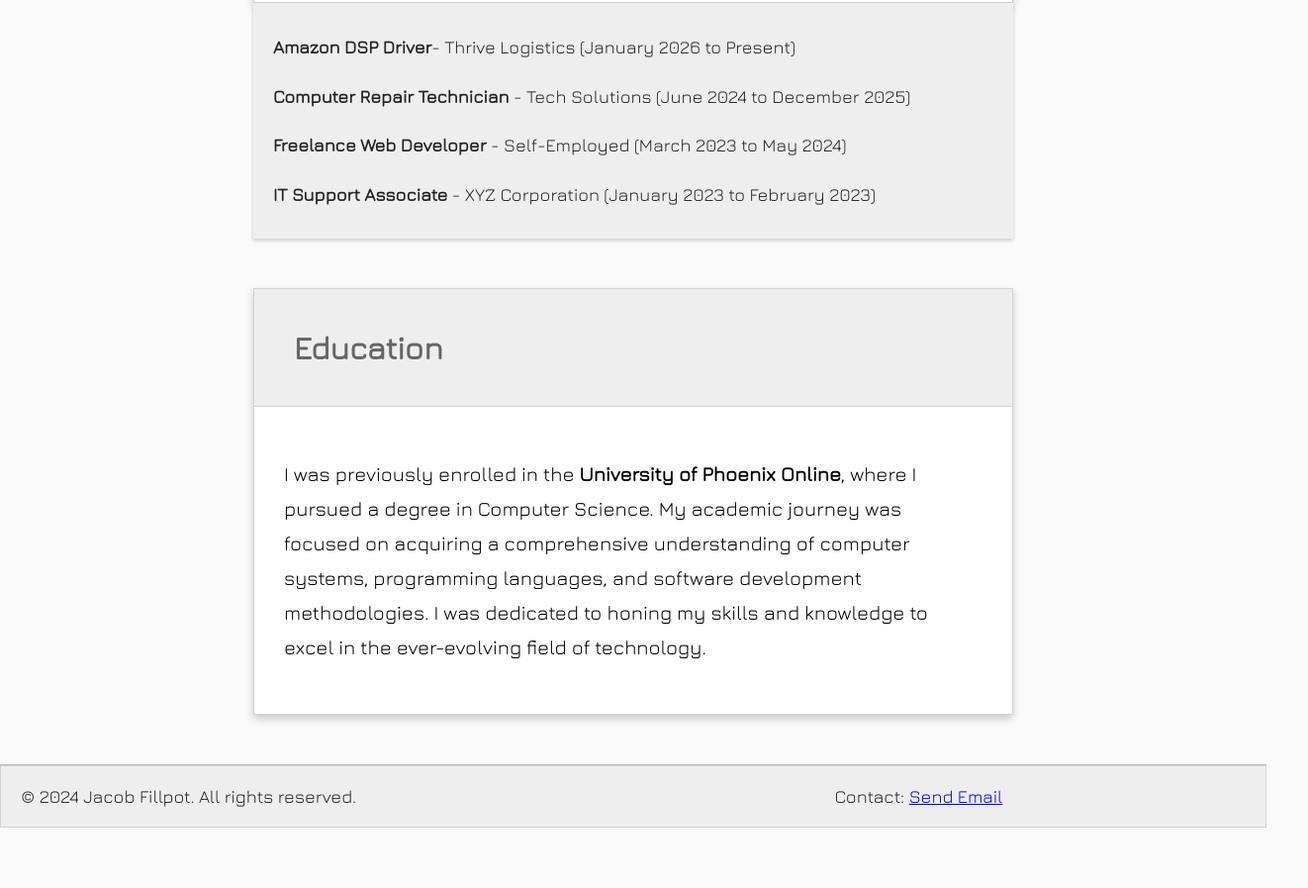
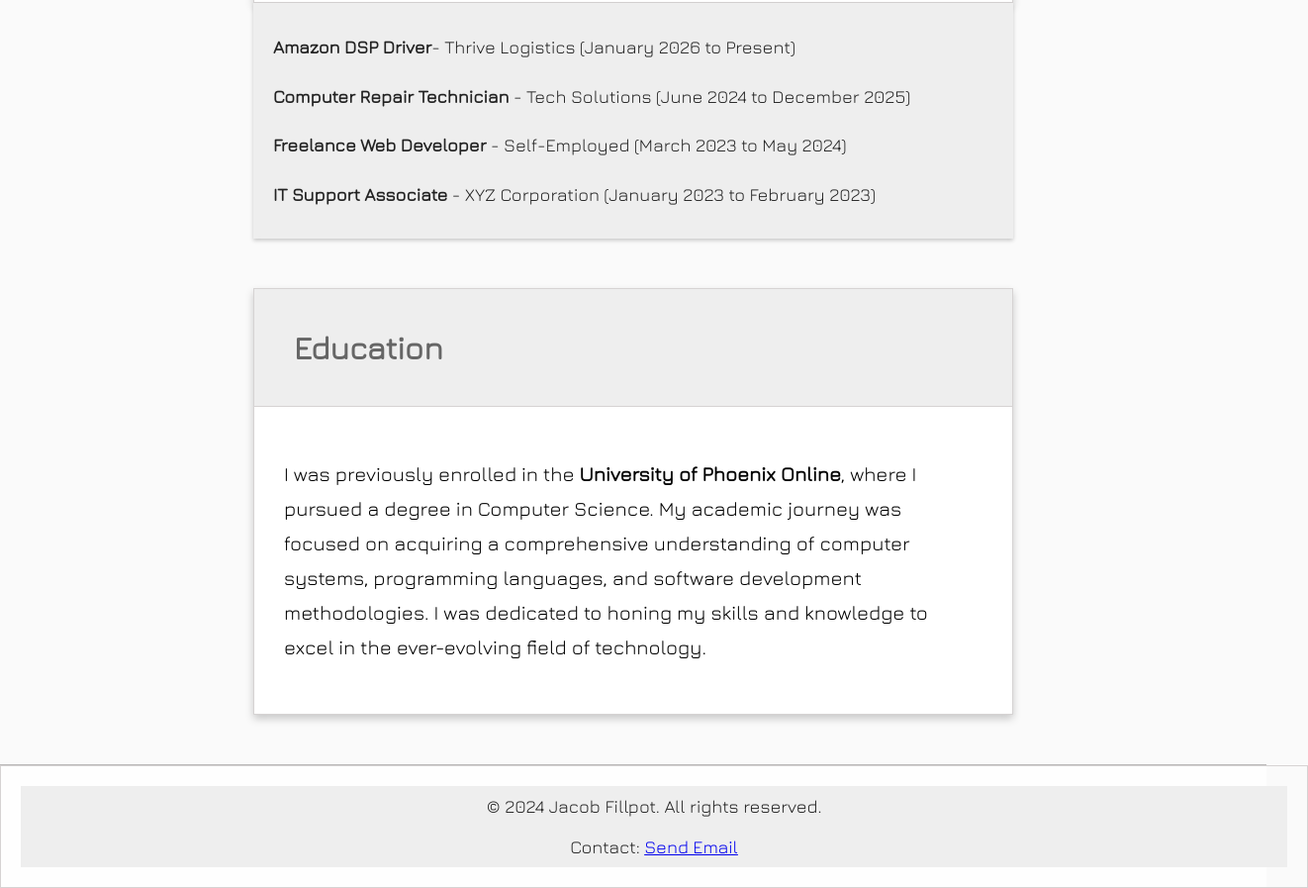
Before and after one commit to P3RPLEX3D/My-portfolio-Website, a plain HTML site: page index.Html in a window 1280 px wide. Shown: the part 2032-2929 px from the top of the page at 99% size, 1322 px wide, since content can reach past the window. Before the commit the page ends 2868 px from the top, so only its background shows below. Drawn offline with nearby package versions, Linux system fonts and the light colour scheme; a web font is replaced by a local one.

Commit message:
added footer table, footer tbody, footer tr, footer td

```diff
--- a/style.css
+++ b/style.css
@@ -168,6 +168,16 @@ nav li {
 	text-align: center;
 }
 
+footer table, footer tbody, footer tr, footer td {
+  display: block;
+  width: 100%;
+  text-align: center;
+}
+
+footer td {
+  padding: 10px 0;
+}
+
 @media screen and (max-width:600px){
 	#article {
 		width:100%;
```
